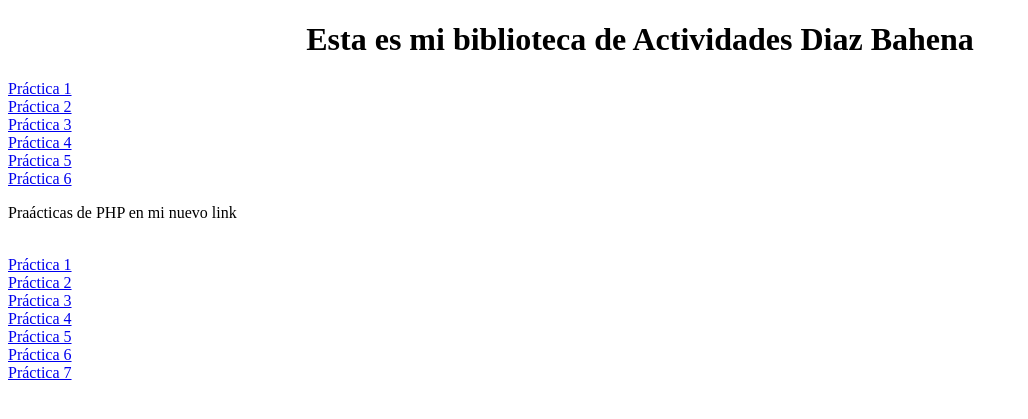
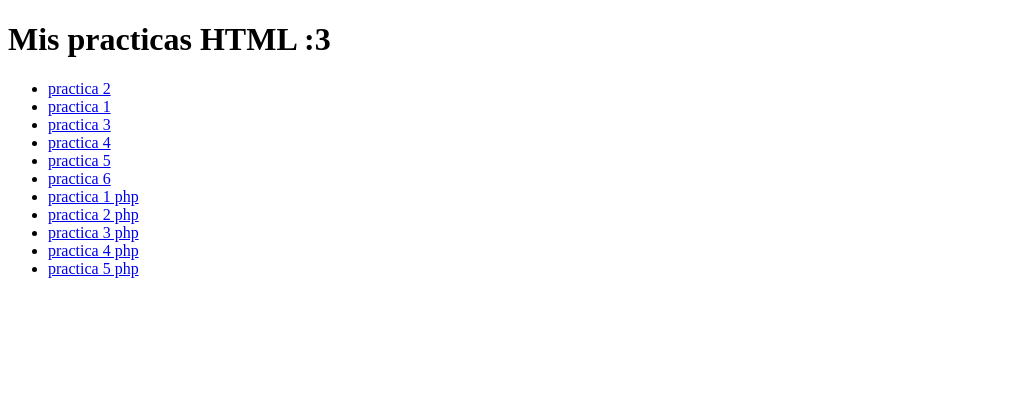
Before and after one commit to Arxfa27/Mis-paginas, a PHP site: page /prog/ in a window 1280 px wide. Shown: the top 419 px of the page, without its empty margins (0-1028 px from the left). Run offline with PHP 8.4, Linux system fonts and the light colour scheme.

Commit message:
Update index.php

```diff
--- a/index.php
+++ b/index.php
@@ -1,38 +1,28 @@
 <!DOCTYPE html>
 <html lang="es">
-    <head>
-        <meta charset="utf-8">
-        <title>Tareas Vinculo</title>
-    </head>
-        <body>
-            <h1 style="text-align: center;">Esta es mi biblioteca de Actividades Diaz Bahena</h1>
-            <a href="paola1.html" title="Practica 1"> Práctica 1 </a>
-            <br>
-            <a href="PAOLA2.html" title="Práctica 2"> Práctica 2 </a>
-            <br>
-            <a href="Listas.html" title="Práctica 3"> Práctica 3 </a>
-            <br>
-            <a href="Practica 4.html" title="Práctica 4"> Práctica 4 </a>
-            <br>
-            <a href="practica 5.html" title="Práctica 5"> Práctica 5 </a>
-             <br>
-            <a href="PRACTICA 6.html" title="Práctica 6"> Práctica 6 </a>
-            <br>
+<head>
+    <meta charset="UTF-8">
+    <meta name="viewport" content="width=device-width, initial-scale=1.0">
+    <title>Mis practicas HTML :3 </title>
+</head>
+<body>
+    <h1>Mis practicas HTML :3 </h1>
+    <ul>
+        <li><a href="https://arxfa27.github.io/paola.oi/" target="_blank">practica 2</a></li>
+        <li><a href="https://arxfa27.github.io/Rafael-Diaz/" target="_blank">practica 1</a></li>
+        <li><a href="https://arxfa27.github.io/Listas/" target="_blank">practica 3</a></li>
+         <li><a href="https://arxfa27.github.io/practica-4/" target="_blank">practica 4</a></li>
+        <li><a href="https://arxfa27.github.io/practica5/" target="_blank">practica 5</a></li>
+        <li><a href="https://arxfa27.github.io/practica-6/" target="_blank">practica 6</a></li>
+        <li><a href="http://127.0.0.1/prog/practica%201.php" target="_blank">practica 1 php</a></li>
+         <li><a href="http://127.0.0.1/prog/ptactica2.php" target="_blank">practica 2 php</a></li>
+         <li><a href="http://127.0.0.1/prog/practica%203.php" target="_blank">practica 3 php</a></li>
+            <li><a href="http://127.0.0.1/prog/practica%204.php" target="_blank">practica 4 php</a></li>
+            <li><a href="http://127.0.0.1/prog/practica%205.php" target="_blank">practica 5 php</a></li>
 
-            <p>Praácticas de PHP en mi nuevo link</p>
-            <br>
-             <a href="practica 1.php" title="Práctica 1"> Práctica 1 </a>
-            <br>
-            <a href="ptactica2.php" title="Práctica 2"> Práctica 2 </a>
-            <br>
-             <a href="practica 3.php" title="Práctica 3"> Práctica 3 </a>
-            <br>
-             <a href="practica 4.php" title="Práctica 4"> Práctica 4 </a>
-            <br>
-             <a href="practica 5.php" title="Práctica 5"> Práctica 5 </a>
-            <br>
-             <a href="practica6.php" title="Práctica 6"> Práctica 6 </a>
-            <br>
-             <a href="conexion.jpg" title="Práctica 7"> Práctica 7 </a>
-        </body>
+
+
+
+    </ul>
+</body>
 </html>
```
